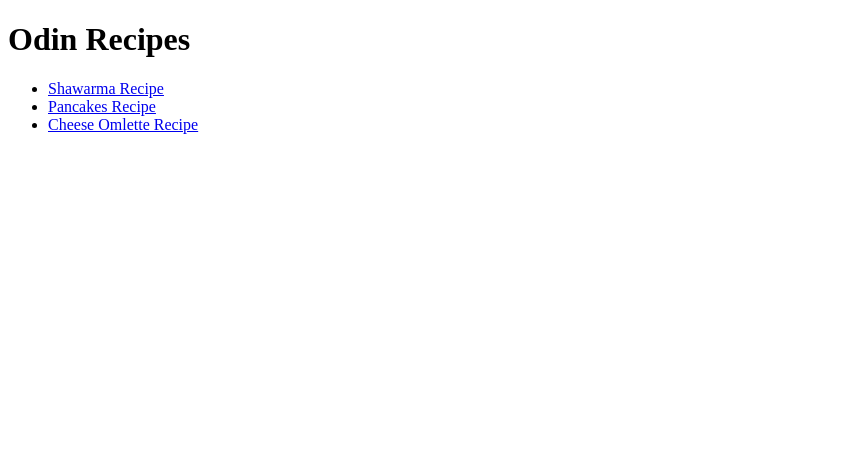
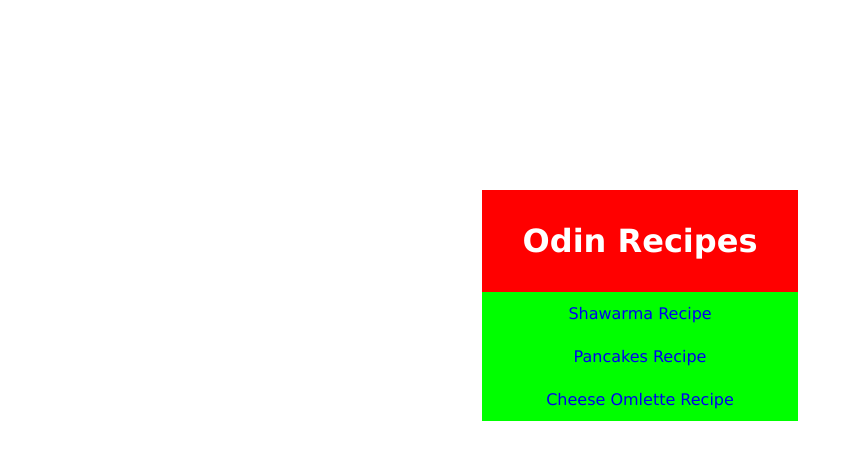
Before and after one commit to Baraa1/odin-recipes, a plain HTML site: page index.html in a window 1280 px wide. Shown: the whole page, without its empty margins (0-852 px from the left). Drawn offline with Linux system fonts and the light colour scheme.

Commit message:
add classes to the index page then create a css file and add styling to the page

```diff
--- a/index.html
+++ b/index.html
@@ -2,14 +2,15 @@
 <html lang="en">
     <head>
         <meta charset="utf-8">
+        <link rel="stylesheet" href="static/style.css">
         <title>Odin Recipes Website</title>
     </head>
     <body>
-        <h1>Odin Recipes</h1>
-        <ul>
-            <li><a href="./recipes/shawarma.html">Shawarma Recipe</a></li>
-            <li><a href="./recipes/pancake.html">Pancakes Recipe</a></li>
-            <li><a href="./recipes/omlette.html">Cheese Omlette Recipe</a></li>
+        <h1 class="page-title">Odin Recipes</h1>
+        <ul class="recipe-links-container">
+            <li class="recipe-link"><a href="./recipes/shawarma.html">Shawarma Recipe</a></li>
+            <li class="recipe-link"><a href="./recipes/pancake.html">Pancakes Recipe</a></li>
+            <li class="recipe-link"><a href="./recipes/omlette.html">Cheese Omlette Recipe</a></li>
         </ul>
     </body>
 </html>
--- /dev/null
+++ b/static/style.css
@@ -0,0 +1,35 @@
+* {
+    font-family: Verdana, Geneva, Tahoma, sans-serif;
+}
+
+.page-title {
+    width: 25%;
+    margin: 15% auto auto auto;
+    padding: 1em 0 1em 0;
+    text-align: center;
+    background-color: #ff0000;
+    color: #fff;
+}
+
+.recipe-links-container {
+    width: 25%;
+    margin: auto;
+    background-color: #00ff00;
+    list-style: none;
+    padding: 0;
+}
+
+a {
+    text-decoration: none;
+}
+a:visited {
+    color: inherit;
+    /* color: #00ffff; */
+}
+
+.recipe-link {
+    width: 100%;
+    text-align: center;
+    padding: 0.75em 0 0.75em 0;
+    color: #0f00ff;
+}
```
